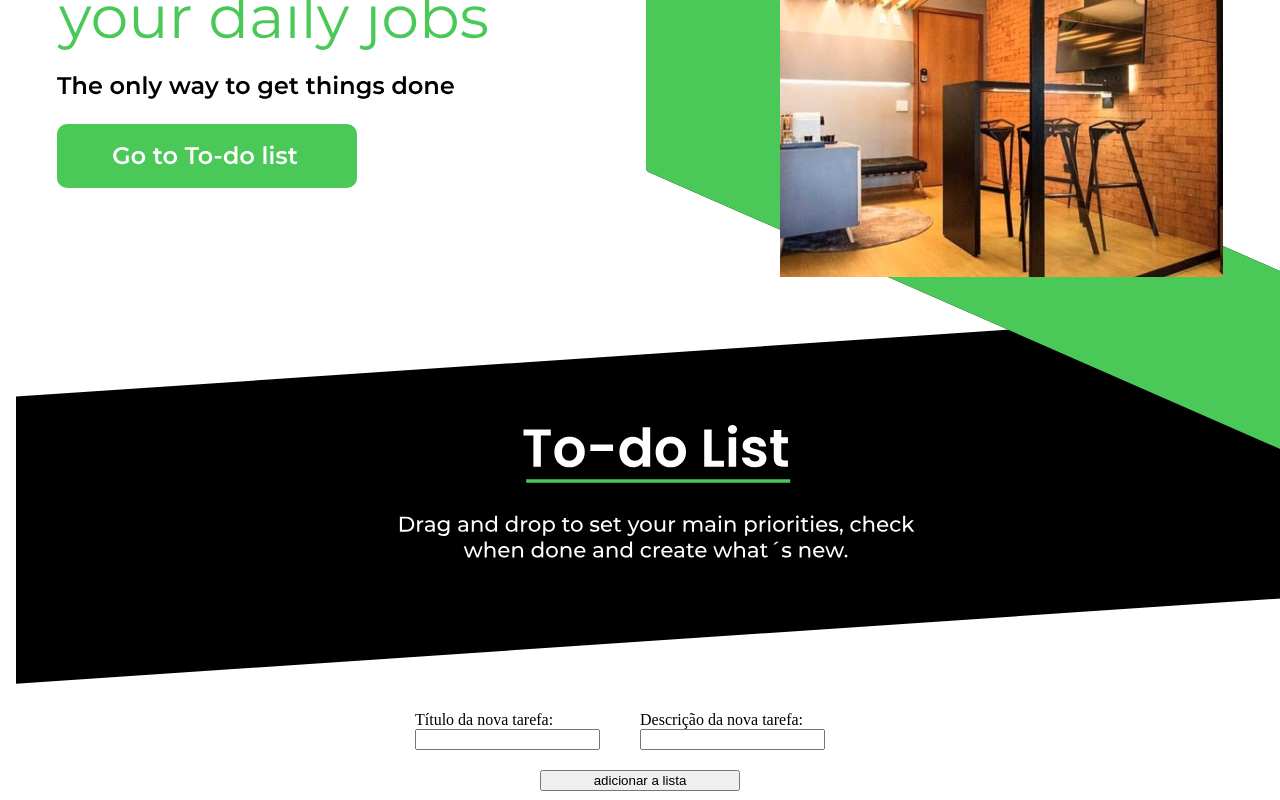
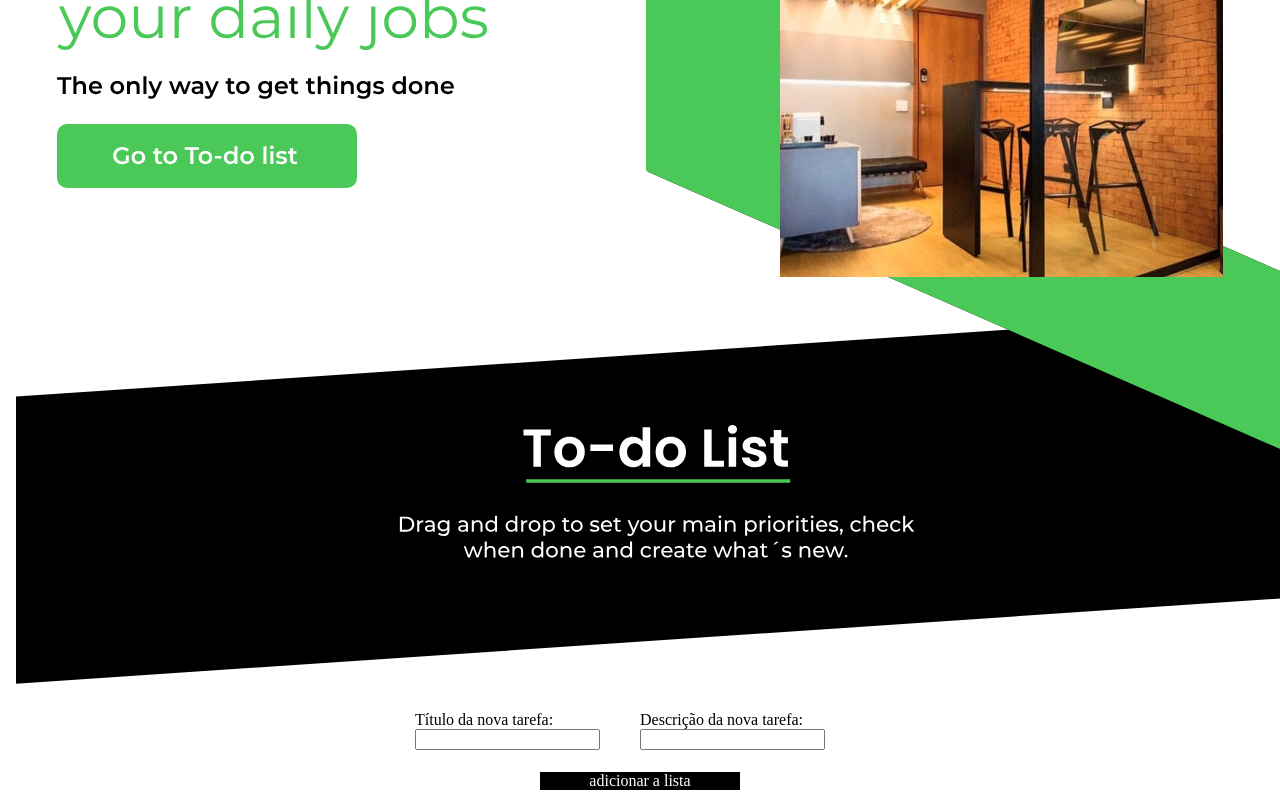
Before and after one commit to thiagoaprgt/full-stack-test, a React (Vite) app in the folder thiago-teste/: page / in a window 1280 px wide. Shown: the part 318-1118 px from the top of the page. Built offline with nearby package versions, Linux system fonts and the light colour scheme.

Commit message:
ajuste no botão

```diff
--- a/thiago-teste/src/components/toDolist/appToDoList.module.css
+++ b/thiago-teste/src/components/toDolist/appToDoList.module.css
@@ -19,8 +19,17 @@
     flex-direction: column;
 }
 
-.appToDoList form button {
+.appToDoList form .button {
     width: 200px;
     align-self: center;
     margin-top: 20px;
+    border: 2px solid;
+    color: white;
+    background-color: black;
+    text-align: center;
+
 }
+
+.appToDoList form .button:hover {
+    color: green;
+}
--- a/thiago-teste/src/components/toDolist/appToDoList.tsx
+++ b/thiago-teste/src/components/toDolist/appToDoList.tsx
@@ -21,7 +21,7 @@ export function AppToDoList() {
                         </div>
                   </div>
 
-                    <button>adicionar a lista</button>
+                    <div className={styles.button}>adicionar a lista</div>
                 </form>
 
             </div>
```
